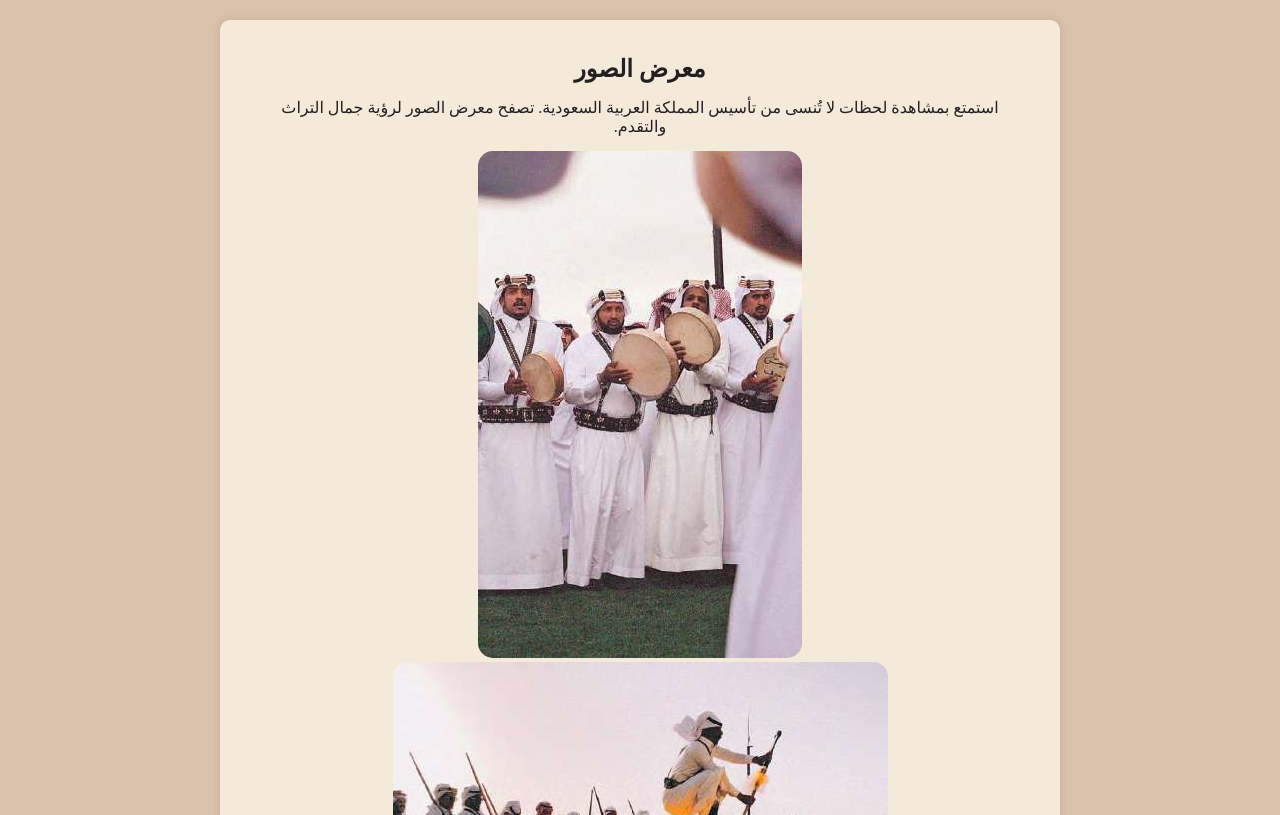
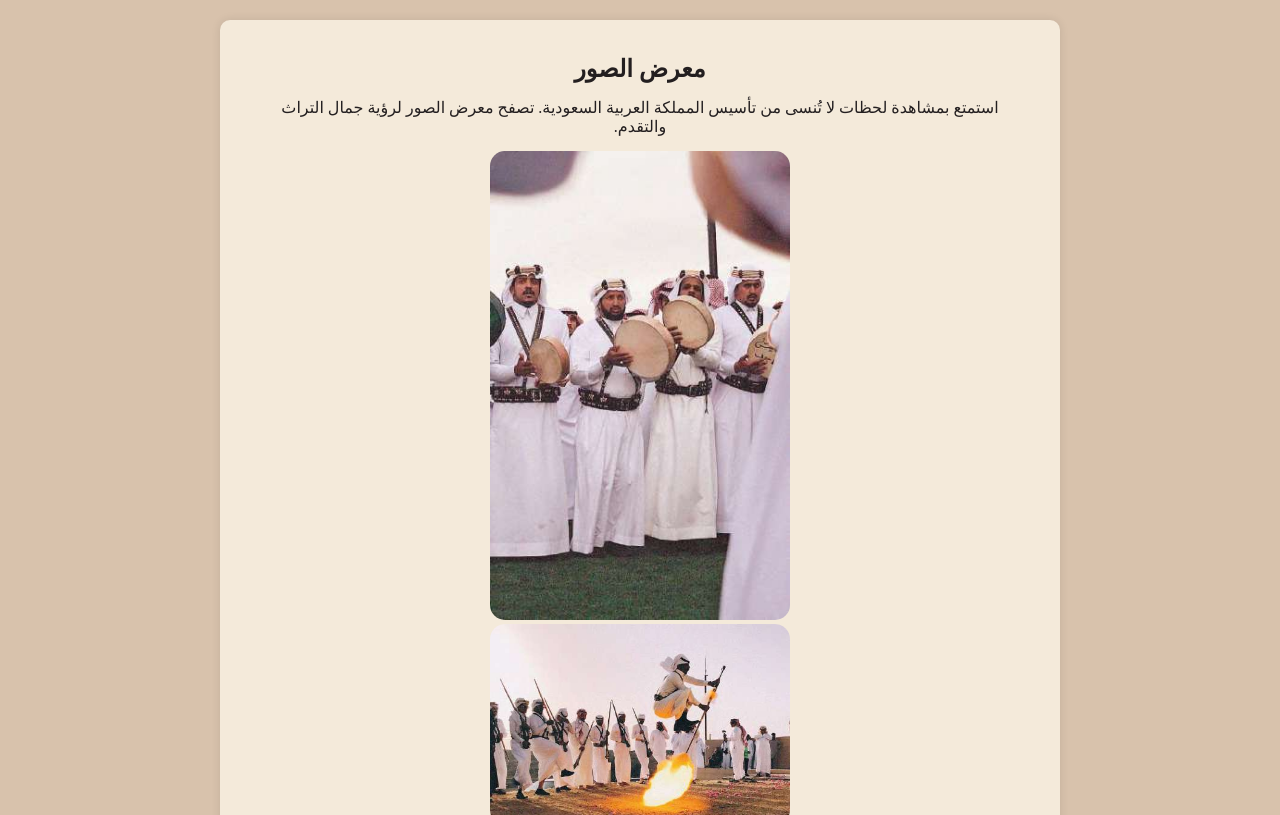
Before and after one commit to baraa4959/Founding-day, a plain HTML site: page gallery.html in a window 1280 px wide. Shown: the part 137-952 px from the top of the page. Drawn offline with Linux system fonts and the light colour scheme; a script that the page names is missing; a web font is replaced by a local one.

Commit message:
Add files via upload

```diff
--- a/gallery.html
+++ b/gallery.html
@@ -24,8 +24,8 @@
 		<section>
 			<h1>معرض الصور</h1>
 			<p>استمتع بمشاهدة لحظات لا تُنسى من تأسيس المملكة العربية السعودية. تصفح معرض الصور لرؤية جمال التراث والتقدم.</p>
-			<img src="images/gallery1.jpg" alt="Gallery Image 1"><br>
-			<img src="images/gallery2.jpg" alt="Gallery Image 2">
+			<img src="images/gallery1.jpg" alt="Gallery Image 1" width="300px"><br>
+			<img src="images/gallery2.jpg" alt="Gallery Image 2" width="300px">
 			<p>تجسد هذه الصور قصة تطورنا وتراثنا العريق. اكتشف المزيد من التفاصيل.</p>
 			<a href="contact.html">تواصل معنا</a>
 		</section>
```
Also changed, not shown: events.html (+1 -1 lines).
